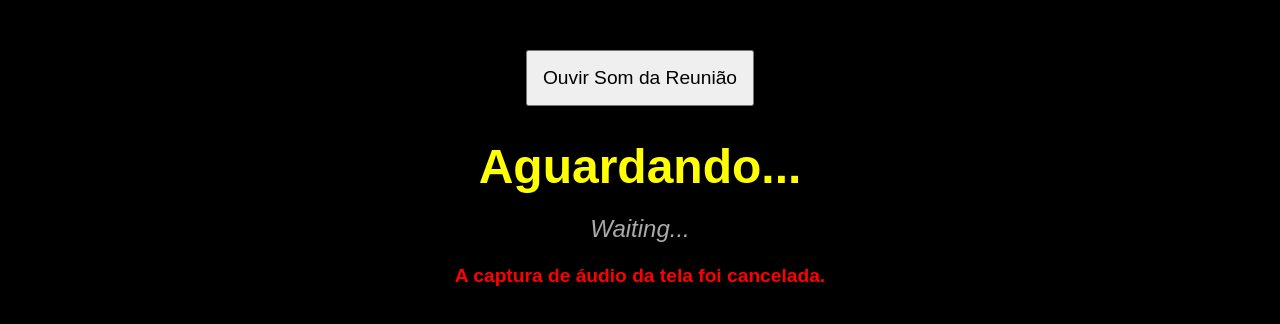
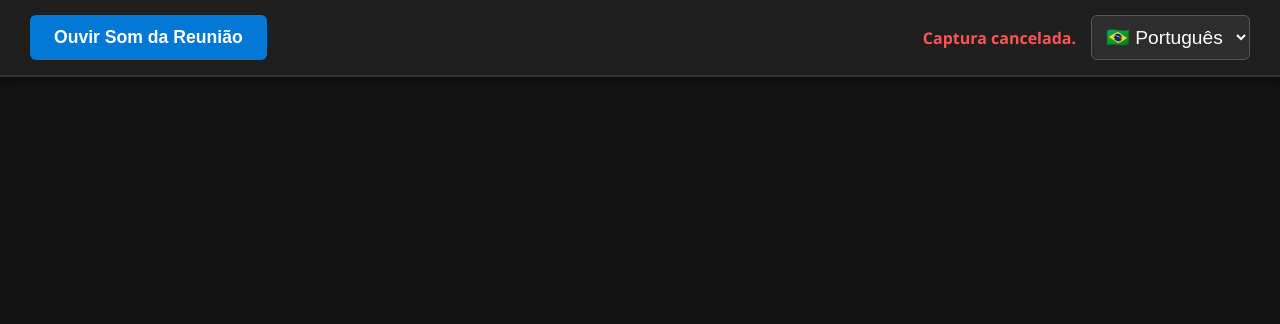
Before and after one commit to BraulioBastosBatista/Tradutor-Simult-neo, a plain HTML site: page index.html in a window 1280 px wide. Both pictures are taken after a click on the button "Ouvir Som da Reunião". Drawn offline with Linux system fonts and the light colour scheme.

Commit message:
Refactor HTML for simultaneous translation feature

```diff
--- a/index.html
+++ b/index.html
@@ -2,59 +2,158 @@
 <html lang="pt-BR">
 <head>
     <meta charset="UTF-8">
-    <title>Legenda Simultânea</title>
+    <title>Tradução Simultânea</title>
     <style>
+        * {
+            box-sizing: border-box;
+            margin: 0;
+            padding: 0;
+        }
         body {
-            background: black;
-            font-family: Arial, sans-serif;
-            text-align: center;
-            padding-top: 50px;
-            margin: 0;
+            background: #121212;
+            color: #ffffff;
+            font-family: 'Segoe UI', Tahoma, Geneva, Verdana, sans-serif;
+            height: 100vh;
+            display: flex;
+            flex-direction: column;
+            overflow: hidden; /* Trava a tela inteira, a rolagem fica só no container de texto */
+        }
+
+        /* Cabeçalho de Controles */
+        header {
+            background: #1e1e1e;
+            padding: 15px 30px;
+            display: flex;
+            justify-content: space-between;
+            align-items: center;
+            border-bottom: 2px solid #333;
+            box-shadow: 0 4px 6px rgba(0,0,0,0.3);
+            z-index: 10;
         }
         button {
-            padding: 15px;
+            background: #0078D4;
+            color: white;
+            border: none;
+            padding: 12px 24px;
+            font-size: 1.1rem;
+            font-weight: bold;
+            border-radius: 6px;
+            cursor: pointer;
+            transition: background 0.2s;
+        }
+        button:hover { background: #005a9e; }
+
+        .controles-direita {
+            display: flex;
+            align-items: center;
+            gap: 15px;
+        }
+        select {
+            background: #2d2d2d;
+            color: white;
             font-size: 1.2rem;
+            padding: 10px;
+            border: 1px solid #555;
+            border-radius: 6px;
             cursor: pointer;
-            margin-bottom: 30px;
+            outline: none;
         }
+
+        /* Área das Legendas */
         #container-legendas {
-            width: 90%;
-            margin: 0 auto;
+            flex: 1;
+            padding: 40px;
+            overflow-y: auto; /* Cria a barra de rolagem à direita */
             display: flex;
             flex-direction: column;
-            gap: 15px;
+            gap: 20px;
+            scroll-behavior: smooth;
         }
-        /* Legenda Superior: Português (Maior e Amarela) */
-        #legenda-pt {
-            font-size: 3rem;
+
+        /* Estilo de cada frase gerada */
+        .frase {
+            font-size: 2.2rem;
+            line-height: 1.5;
+            padding-bottom: 15px;
+            border-bottom: 1px solid #333;
+            animation: fadeIn 0.5s ease-in-out;
+        }
+
+        /* Destaque para a frase mais recente */
+        .frase:last-child {
+            color: #FFD700; /* Amarelo para a frase atual */
+            border-bottom: none;
             font-weight: bold;
-            color: yellow;
-            line-height: 1.3;
         }
-        /* Legenda Inferior: Inglês (Menor e Cinza) */
-        #legenda-en {
-            font-size: 1.5rem;
-            color: #aaaaaa;
-            line-height: 1.3;
-            font-style: italic;
+
+        .erro { color: #ff5555; font-size: 1rem; font-weight: bold; }
+
+        @keyframes fadeIn {
+            from { opacity: 0; transform: translateY(10px); }
+            to { opacity: 1; transform: translateY(0); }
         }
-        .erro { color: red; font-size: 1.2rem; font-weight: bold; margin-top: 20px; }
     </style>
 </head>
 <body>
-    <button onclick="iniciarCaptura()">Ouvir Som da Reunião</button>
+
+    <header>
+        <button onclick="iniciarCaptura()" id="btn-iniciar">Ouvir Som da Reunião</button>
+        <div class="controles-direita">
+            <span id="erro_msg" class="erro"></span>
+            <select id="lang-selector" onchange="mudarIdioma()">
+                <option value="pt">🇧🇷 Português</option>
+                <option value="en">🇺🇸 English</option>
+            </select>
+        </div>
+    </header>
 
     <div id="container-legendas">
-        <div id="legenda-pt">Aguardando...</div>
-        <div id="legenda-en">Waiting...</div>
+        <!-- As frases vão aparecer empilhadas aqui dentro -->
     </div>
-
-    <div id="erro_msg" class="erro"></div>
 
     <script>
         const DEEPGRAM_API_KEY = '53ef75eeb72768bdaa5560d63dfe21445c612f86';
         let socket;
         let audioContext;
+        const containerLegendas = document.getElementById('container-legendas');
+        const seletorIdioma = document.getElementById('lang-selector');
+
+        function rolarParaFinal() {
+            containerLegendas.scrollTop = containerLegendas.scrollHeight;
+        }
+
+        function mudarIdioma() {
+            const idiomaAtual = seletorIdioma.value;
+            const frases = document.querySelectorAll('.frase');
+
+            // Troca o texto de todas as frases na tela instantaneamente
+            frases.forEach(div => {
+                if (idiomaAtual === 'pt') {
+                    div.innerText = div.dataset.pt || "[Traduzindo...]";
+                } else {
+                    div.innerText = div.dataset.en;
+                }
+            });
+            rolarParaFinal();
+        }
+
+        function adicionarFrase(textoIngles) {
+            const novaFrase = document.createElement('div');
+            novaFrase.className = 'frase';
+
+            // Salva os dois idiomas ocultamente dentro do elemento
+            novaFrase.dataset.en = textoIngles;
+            novaFrase.dataset.pt = "[Traduzindo...]";
+
+            // Define o que aparece na tela com base no seletor
+            novaFrase.innerText = seletorIdioma.value === 'pt' ? novaFrase.dataset.pt : novaFrase.dataset.en;
+
+            containerLegendas.appendChild(novaFrase);
+            rolarParaFinal();
+
+            // Dispara a tradução para esta frase específica
+            traduzir(textoIngles, novaFrase);
+        }
 
         async function iniciarCaptura() {
             document.getElementById('erro_msg').innerText = "";
@@ -66,22 +165,20 @@
                 });
 
                 if (stream.getAudioTracks().length === 0) {
-                    document.getElementById('erro_msg').innerText = "ERRO: Marque a opção 'Compartilhar áudio da guia' na janela do navegador e tente novamente.";
+                    document.getElementById('erro_msg').innerText = "ERRO: Marque 'Compartilhar áudio da guia'.";
                     stream.getTracks().forEach(track => track.stop());
                     return;
                 }
 
-                document.getElementById('legenda-pt').innerText = "[Conectando à IA...]";
-                document.getElementById('legenda-en').innerText = "[Connecting...]";
+                document.getElementById('btn-iniciar').innerText = "Conectado! Escutando...";
+                document.getElementById('btn-iniciar').style.background = "#28a745";
 
-                socket = new WebSocket('wss://api.deepgram.com/v1/listen?model=nova-2&language=en&encoding=linear16&sample_rate=16000&channels=1', [
+                // endpointing=true força a IA a esperar a pausa da frase antes de finalizar
+                socket = new WebSocket('wss://api.deepgram.com/v1/listen?model=nova-2&language=en&encoding=linear16&sample_rate=16000&channels=1&endpointing=true', [
                     'token', DEEPGRAM_API_KEY
                 ]);
 
                 socket.onopen = () => {
-                    document.getElementById('legenda-pt').innerText = "[Escutando a reunião...]";
-                    document.getElementById('legenda-en').innerText = "[Listening to the meeting...]";
-
                     audioContext = new (window.AudioContext || window.webkitAudioContext)({ sampleRate: 16000 });
                     const source = audioContext.createMediaStreamSource(stream);
                     const processor = audioContext.createScriptProcessor(4096, 1, 1);
@@ -110,56 +207,60 @@
                         const data = JSON.parse(message.data);
                         if (data.type === 'Results' && data.channel) {
                             const transcricao = data.channel.alternatives[0].transcript;
+
+                            // Cria um novo bloco apenas quando a frase é finalizada
                             if (transcricao && data.is_final) {
-                                // Parte em inglês intacta
-                                document.getElementById('legenda-en').innerText = transcricao;
-                                // Envia para o motor de tradução corrigido
-                                traduzir(transcricao);
+                                adicionarFrase(transcricao);
                             }
                         }
                     } catch (e) {
-                        console.error("Erro na leitura de dados:", e);
+                        console.error("Erro nos dados:", e);
                     }
                 };
 
             } catch (err) {
-                document.getElementById('erro_msg').innerText = "A captura de áudio da tela foi cancelada.";
+                document.getElementById('erro_msg').innerText = "Captura cancelada.";
             }
         }
 
-        async function traduzir(texto) {
+        async function traduzir(texto, elementoHTML) {
             try {
-                // TENTATIVA 1: Google Translate
                 const urlGoogle = `https://translate.googleapis.com/translate_a/single?client=gtx&sl=en&tl=pt-br&dt=t&q=${encodeURIComponent(texto)}`;
                 const response = await fetch(urlGoogle);
                 const data = await response.json();
 
-                // Trava de segurança: só atualiza a tela se o texto traduzido realmente existir no formato esperado
-                if (data && data[0] && data[0][0] && data[0][0][0]) {
-                    document.getElementById('legenda-pt').innerText = data[0][0][0];
-                    return; // Interrompe a função com sucesso
+                if (data && data[0]) {
+                    // Junta os pedaços da tradução, caso o Google divida uma frase longa
+                    let textoFinal = '';
+                    for (let i = 0; i < data[0].length; i++) {
+                        if (data[0][i][0]) textoFinal += data[0][i][0];
+                    }
+
+                    elementoHTML.dataset.pt = textoFinal;
+                    if (seletorIdioma.value === 'pt') {
+                        elementoHTML.innerText = textoFinal;
+                    }
+                    rolarParaFinal();
+                    return;
                 }
-
-                throw new Error("Formato inválido do Google");
+                throw new Error("Falha no Google");
 
             } catch (error) {
                 try {
-                    // TENTATIVA 2: MyMemory API (Caso o Google falhe)
                     const urlMyMemory = `https://api.mymemory.translated.net/get?q=${encodeURIComponent(texto)}&langpair=en|pt-br`;
-                    const resMyMemory = await fetch(urlMyMemory);
-                    const dataMyMemory = await resMyMemory.json();
+                    const res = await fetch(urlMyMemory);
+                    const data = await res.json();
 
-                    // Trava de segurança secundária
-                    if (dataMyMemory && dataMyMemory.responseData && dataMyMemory.responseData.translatedText) {
-                        document.getElementById('legenda-pt').innerText = dataMyMemory.responseData.translatedText;
-                        return; // Interrompe a função com sucesso
+                    if (data && data.responseData && data.responseData.translatedText) {
+                        elementoHTML.dataset.pt = data.responseData.translatedText;
+                        if (seletorIdioma.value === 'pt') elementoHTML.innerText = data.responseData.translatedText;
+                        rolarParaFinal();
+                        return;
                     }
-
-                    throw new Error("Formato inválido do MyMemory");
-
-                } catch (error2) {
-                    // Se os dois servidores falharem, exibe uma mensagem amigável no lugar do "Undefined"
-                    document.getElementById('legenda-pt').innerText = "[Aguardando conexão com o tradutor...]";
+                    throw new Error("Falha no MyMemory");
+                } catch (err2) {
+                    elementoHTML.dataset.pt = "[Erro ao traduzir: " + texto + "]";
+                    if (seletorIdioma.value === 'pt') elementoHTML.innerText = elementoHTML.dataset.pt;
                 }
             }
         }
```
